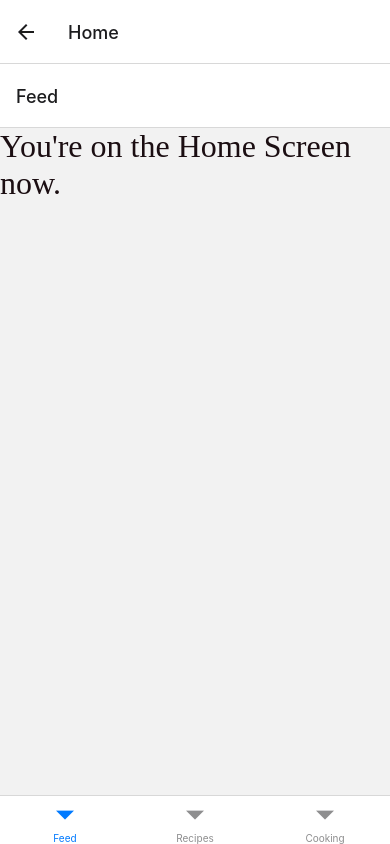
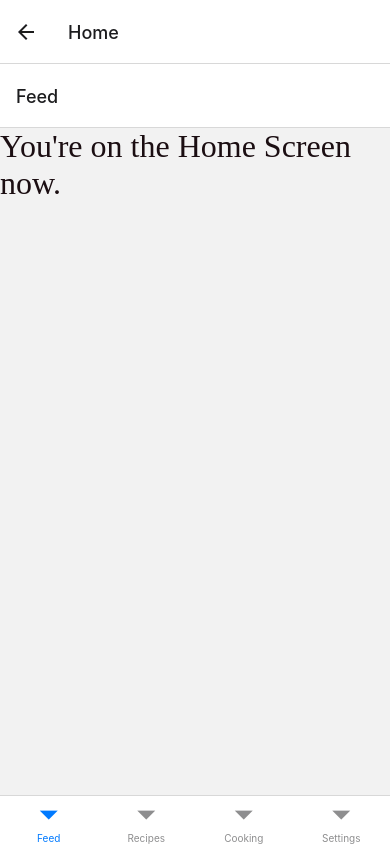
Before and after one commit to Victor-Nyagudi/cooksy-react-native, a React Native app: screen /Home in a window 390 px wide. Built offline with nearby package versions, Linux system fonts and the light colour scheme; a web font is replaced by a local one.

Commit message:
Add SettingsScreen.js

```diff
--- /dev/null
+++ b/components/screens/SettingsScreen.js
@@ -0,0 +1,14 @@
+import globalStyles from "../../non-components/globalStyles";
+import { Text, View } from "react-native";
+
+function SettingsScreen() {
+    return (
+        <View>
+            <Text style={ globalStyles.lightModeTitleThin }>
+                This will be the settings screen.
+            </Text>
+        </View>
+    );
+}
+
+export default SettingsScreen;
--- a/components/shared/HomeTabNavigation.js
+++ b/components/shared/HomeTabNavigation.js
@@ -3,6 +3,7 @@ import { createBottomTabNavigator } from "@react-navigation/bottom-tabs";
 import HomeScreen from "../screens/HomeScreen";
 import RecipesScreen from "../screens/RecipesScreen";
 import CookingScreen from "../screens/CookingScreen";
+import SettingsScreen from "../screens/SettingsScreen";
 
 const Tab = createBottomTabNavigator();
 
@@ -12,6 +13,7 @@ function HomeTabNavigation() {
             <Tab.Screen name="Feed" component={ HomeScreen }/>
             <Tab.Screen name="Recipes" component={ RecipesScreen }/>
             <Tab.Screen name="Cooking" component={ CookingScreen }/>
+            <Tab.Screen name="Settings" component={ SettingsScreen }/>
         </Tab.Navigator>
     );
 }
```
